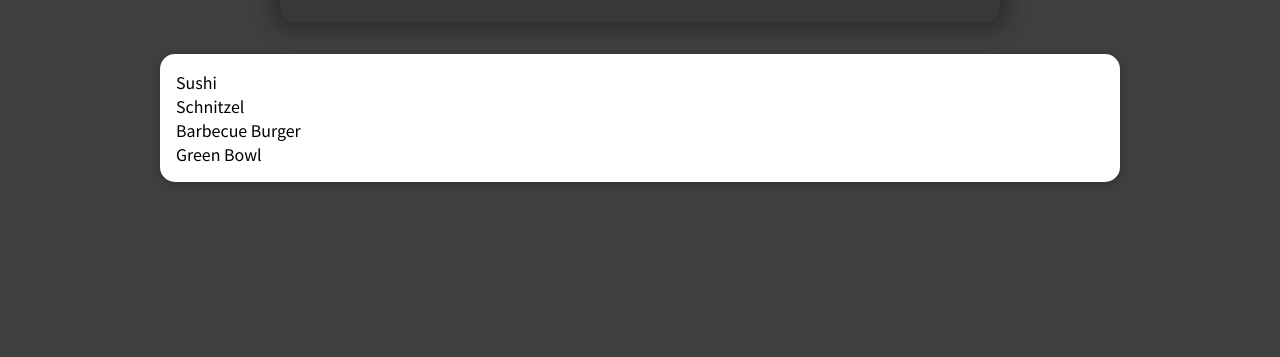
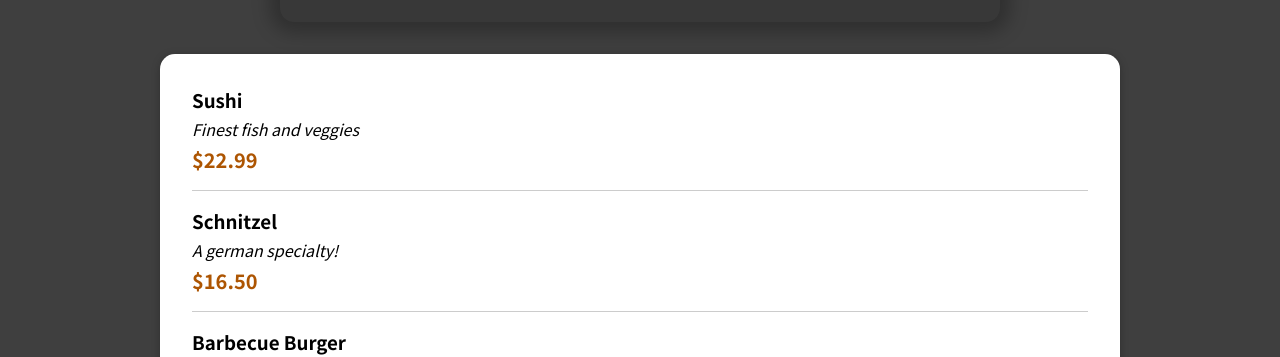
Before and after one commit to devanshuc/Table-Treats, a React (Create React App) app: page / in a window 1280 px wide. Shown: the part 451-808 px from the top of the page. Built offline with nearby package versions, Linux system fonts and the light colour scheme.

Commit message:
Added Meal Item component and some styling to it

```diff
--- /dev/null
+++ b/src/components/Meals/MealItem/MealItem.js
@@ -0,0 +1,17 @@
+import styles from "./MealItem.module.css";
+const MealItem = (props) => {
+	const price = `$${props.price.toFixed(2)}`;
+
+	return (
+		<li className={styles.meal}>
+			<div>
+				<h3>{props.name}</h3>
+				<div className={styles.description}>{props.description}</div>
+				<div className={styles.price}>{price}</div>
+			</div>
+			<div></div>
+		</li>
+	);
+};
+
+export default MealItem;
--- /dev/null
+++ b/src/components/Meals/MealItem/MealItem.module.css
@@ -0,0 +1,22 @@
+.meal {
+	display: flex;
+	justify-content: space-between;
+	margin: 1rem;
+	padding-bottom: 1rem;
+	border-bottom: 1px solid #ccc;
+}
+
+.meal h3 {
+	margin: 0 0 0.25rem 0;
+}
+
+.description {
+	font-style: italic;
+}
+
+.price {
+	margin-top: 0.25rem;
+	font-weight: bold;
+	font-size: 1.25rem;
+	color: #ad5502;
+}
--- a/src/components/Meals/MealsAvailable.js
+++ b/src/components/Meals/MealsAvailable.js
@@ -1,5 +1,6 @@
 import styles from "./mealsAvailable.module.css";
 import Card from "../UI/Card";
+import MealItem from "./MealItem/MealItem";
 
 const DUMMY_MEALS = [
 	{
@@ -29,7 +30,14 @@
 ];
 
 const MealsAvailable = () => {
-	const mealsList = DUMMY_MEALS.map((meal) => <li>{meal.name}</li>);
+	const mealsList = DUMMY_MEALS.map((meal) => (
+		<MealItem
+			key={meal.id}
+			name={meal.name}
+			description={meal.description}
+			price={meal.price}
+		/>
+	));
 
 	return (
 		<section className={styles.meals}>
```
Also changed, not shown: src/components/Meals/MealItem/MealItemForm.js (added).
